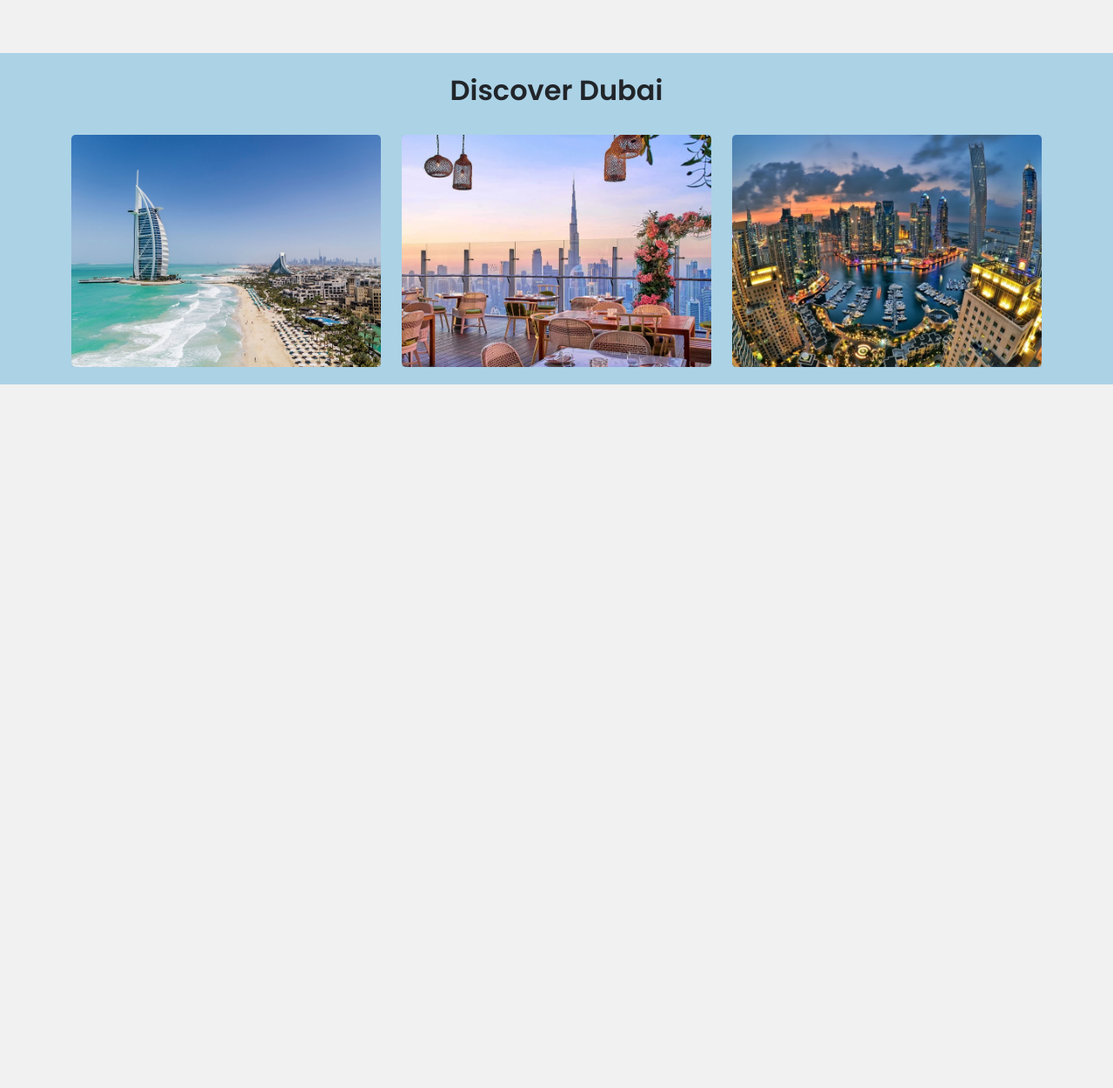
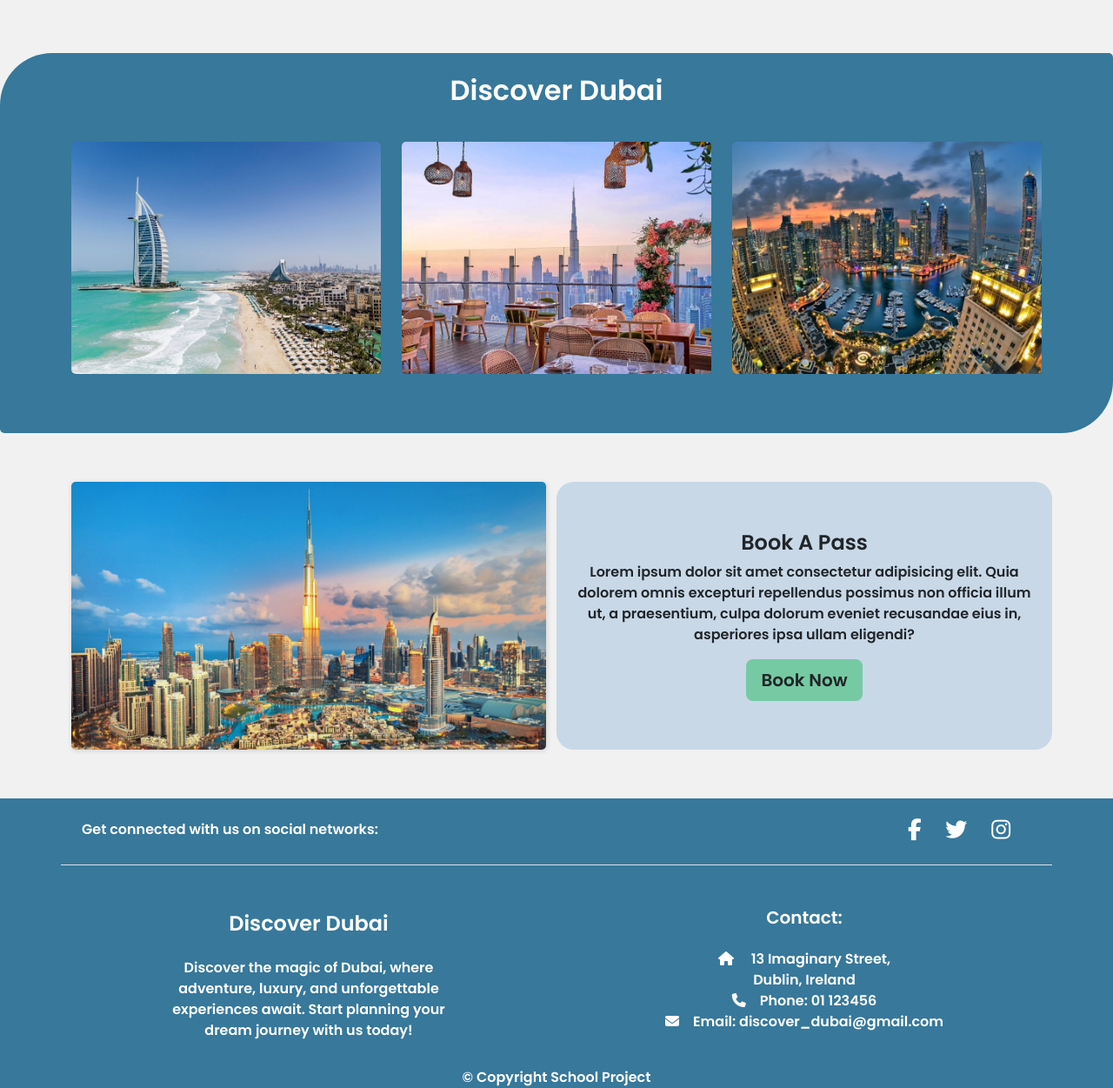
Before and after one commit to Dayana-N/travel-website, a plain HTML site: page index.html in a window 1280 px wide. Shown: the part 1248-2499 px from the top of the page at 87% size. Before the commit the page ends 1690 px from the top, so only its background shows below. Drawn offline with nearby package versions, Linux system fonts and the light colour scheme.

Commit message:
add book a pass section

```diff
--- a/assets/styles/style.css
+++ b/assets/styles/style.css
@@ -5,7 +5,12 @@
     --black: #000;
     --offwhite: #f1f1f1;
     --light-blue: #acd2e6;
+    --light-blue-2: #c8d8e7;
+    --dark-blue: #37789b;
+    --light-green: #75caa3;
+    --dark-green: #61a787;
 }
+
 body {
     font-family: 'Poppins', sans-serif;
     background-color: var(--offwhite);
@@ -14,7 +19,7 @@ body {
 /* Nav */
 
 nav.navbar {
-    background-color: var(--light-blue);
+    background-color: var(--light-blue-2);
 }
 
 .logo {
@@ -41,7 +46,7 @@ a.active {
     height: 700px;
     display: flex;
     flex-direction: column;
-    align-items: flex-end;
+    align-items: flex-start;
     justify-content: center;
     padding: 50px;
 }
@@ -74,6 +79,14 @@ a.active {
     color: var(--white);
 }
 
+.btn-green {
+    background-color: var(--light-green);
+}
+
+.btn-green:hover {
+    background-color: var(--dark-green);
+}
+
 /* Carousel */
 
 .carousel-control-prev-icon,
@@ -81,10 +94,12 @@ a.active {
     background-color: #000;
 }
 
+/* Explore Dubai section */
 .explore-dubai {
+    border-radius: 60px 5px;
     height: fit-content;
-    background-color: var(--light-blue);
-    padding-bottom: 20px;
+    background-color: var(--dark-blue);
+    padding-bottom: 60px;
 }
 
 .title {
@@ -155,3 +170,30 @@ img {
 .fadeIn-bottom {
     top: 80%;
 }
+
+/* Dubai pass section */
+
+.book-pass-container {
+    background-color: var(--light-blue-2);
+    border-radius: 20px;
+}
+/* Footer */
+
+#footer {
+    background-color: var(--dark-blue);
+    color: var(--white);
+    margin-top: auto;
+}
+
+#social-links a {
+    text-decoration: none;
+}
+
+#social-links a i {
+    color: var(--white);
+    font-size: 25px;
+}
+
+.copyright {
+    background-color: var(--dark-blue-background);
+}
--- a/index.html
+++ b/index.html
@@ -53,11 +53,11 @@
 
     <section class="hero-section">
         <div id="hero-image" class="container-fluid">
-            <div class=" row hero-text-container justify-content-center">
+            <div class=" row hero-text-container justify-content-center p-4">
                 <div class="col-12 text-center p-3">
                     <h1 class="hero-text">Discover The Magic</h1>
                     <h1 class="hero-text">Of Dubai <i class="fa-solid fa-heart fa-beat" style="color: #bb0c0c;"></i></h1>
-                    <a class="btn btn-hero fs-5" href="#">Explore</a>
+                    <a class="btn btn-lg btn-green text-white fs-5" href="#explore-dubai">Explore</a>
                 </div>
             </div>
         </div>
@@ -194,12 +194,12 @@
         </div>
     </section>
 
-    <section class="explore-dubai">
+    <section class="explore-dubai" id="explore-dubai">
         <div class="container">
             <div class="row mt-5">
-                <h2 class="text-center py-4">Discover Dubai</h2>
+                <h2 class="text-center text-white py-4">Discover Dubai</h2>
                 <!-- Places to Visit -->
-                <div class="col-12 col-md-4">
+                <div class="col-12 col-md-4 my-2">
                     <div class="content"> <a href="#">
                             <div class="content-overlay"></div> <img class="content-image"
                                 src="./assets/media/images/Jumeirah_Public_Beach_Main.jpg">
@@ -209,7 +209,7 @@
                         </a> </div>
                 </div>
                 <!-- Hotels and Restaurants -->
-                <div class="col-12 col-md-4">
+                <div class="col-12 col-md-4 my-2">
                     <div class="content"> <a href="#">
                             <div class="content-overlay"></div> <img class="content-image"
                                 src="./assets/media/images/dubai-restaurants-filia-patio-sunset.webp">
@@ -219,7 +219,7 @@
                         </a> </div>
                 </div>
                 <!-- History of Dubai -->
-                <div class="col-12 col-md-4">
+                <div class="col-12 col-md-4 my-2">
                     <div class="content"> <a href="#">
                             <div class="content-overlay"></div> <img class="content-image"
                                 src="./assets/media/images/dubai-in-modern-times.webp">
@@ -229,11 +229,75 @@
                         </a> </div>
                 </div>
             </div>
-
-
         </div>
     </section>
 
+    <section class="dubai-pass my-5">
+        <div class="container">
+            <div class="row">
+                <div class="col-12 col-lg-6 my-2">
+                    <img class="img-fluid" src="./assets/media/images/dubai-uae.jpg" alt="Dubai UAE">
+                </div>
+                <div class="col-12 col-lg-6 book-pass-container p-4 my-2 d-flex align-items-center justify-content-center">
+                    <div class="text-center">
+                        <h4>Book A Pass</h4>
+                        <p>Lorem ipsum dolor sit amet consectetur adipisicing elit. Quia dolorem omnis excepturi repellendus possimus non
+                            officia illum ut, a praesentium, culpa dolorum eveniet recusandae eius in, asperiores ipsa ullam eligendi?</p>
+                        <a class="btn btn-lg btn-green" href="#">Book Now</a>
+                    </div>
+
+                </div>
+            </div>
+        </div>
+
+    </section>
+
+    <!-- Footer -->
+    <footer class="text-center text-lg-start" id="footer">
+        <div class="container d-flex justify-content-center justify-content-lg-between p-4 border-bottom">
+            <div class="me-5 d-none d-lg-block">
+                <span>Get connected with us on social networks:</span>
+            </div>
+            <div id="social-links">
+                <a href="https://www.facebook.com/" target="_blank" class="me-4 text-reset" aria-label="Link to Facebook">
+                    <i class="fab fa-facebook-f"></i>
+                </a>
+                <a href="https://twitter.com/" target="_blank" class="me-4 text-reset" aria-label="Link to Twitter">
+                    <i class="fab fa-twitter"></i>
+                </a>
+                <a href="https://www.instagram.com/" target="_blank" class="me-4 text-reset" aria-label="Link to Instagram">
+                    <i class="fab fa-instagram"></i>
+                </a>
+
+            </div>
+        </div>
+
+        <div class="container  mt-5">
+            <div class="row mt-3 d-flex align-items-center">
+                <div class="col-md-3 col-lg-4 mx-auto mb-4 text-sm-center ">
+                    <h4 class="fw-bold mb-4">Discover Dubai</h4>
+                    <p class="mb-0">
+                        Discover the magic of Dubai, where adventure, luxury, and unforgettable experiences await. Start planning your
+                        dream journey with us today!
+                    </p>
+                </div>
+
+                <div class="col-md-3 col-lg-4 mx-auto mb-4 text-sm-center ">
+                    <h5 class="fw-bold mb-4">Contact:</h5>
+                    <p class="mb-0"><i class="fas fa-home me-3 text-white"></i>
+                        13 Imaginary Street,
+                        <br>
+                        Dublin, Ireland
+                    </p>
+                    <p class="mb-0"><i class="fas fa-phone me-3 text-white"></i>Phone: 01 123456</p>
+                    <p><i class="fas fa-envelope me-3 text-white"></i>Email: discover_dubai@gmail.com</p>
+                </div>
+            </div>
+        </div>
+        <div class="text-center copyright">
+            <p class="mb-0">&copy; Copyright School Project</p>
+        </div>
+    </footer>
 
     <!-- Font Awesome -->
     <script src="https://kit.fontawesome.com/f6549ef1f7.js" crossorigin="anonymous"></script>
```
